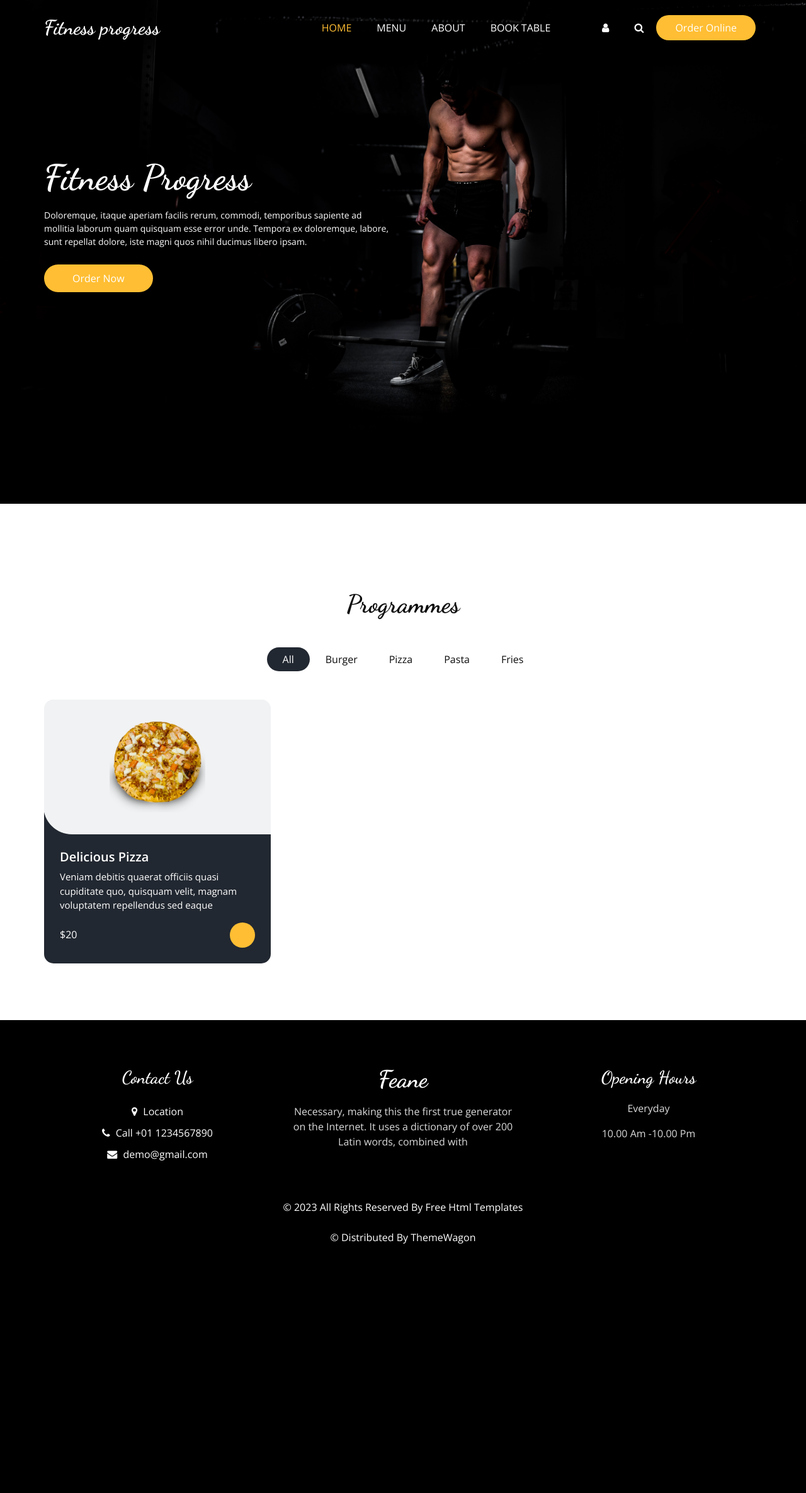
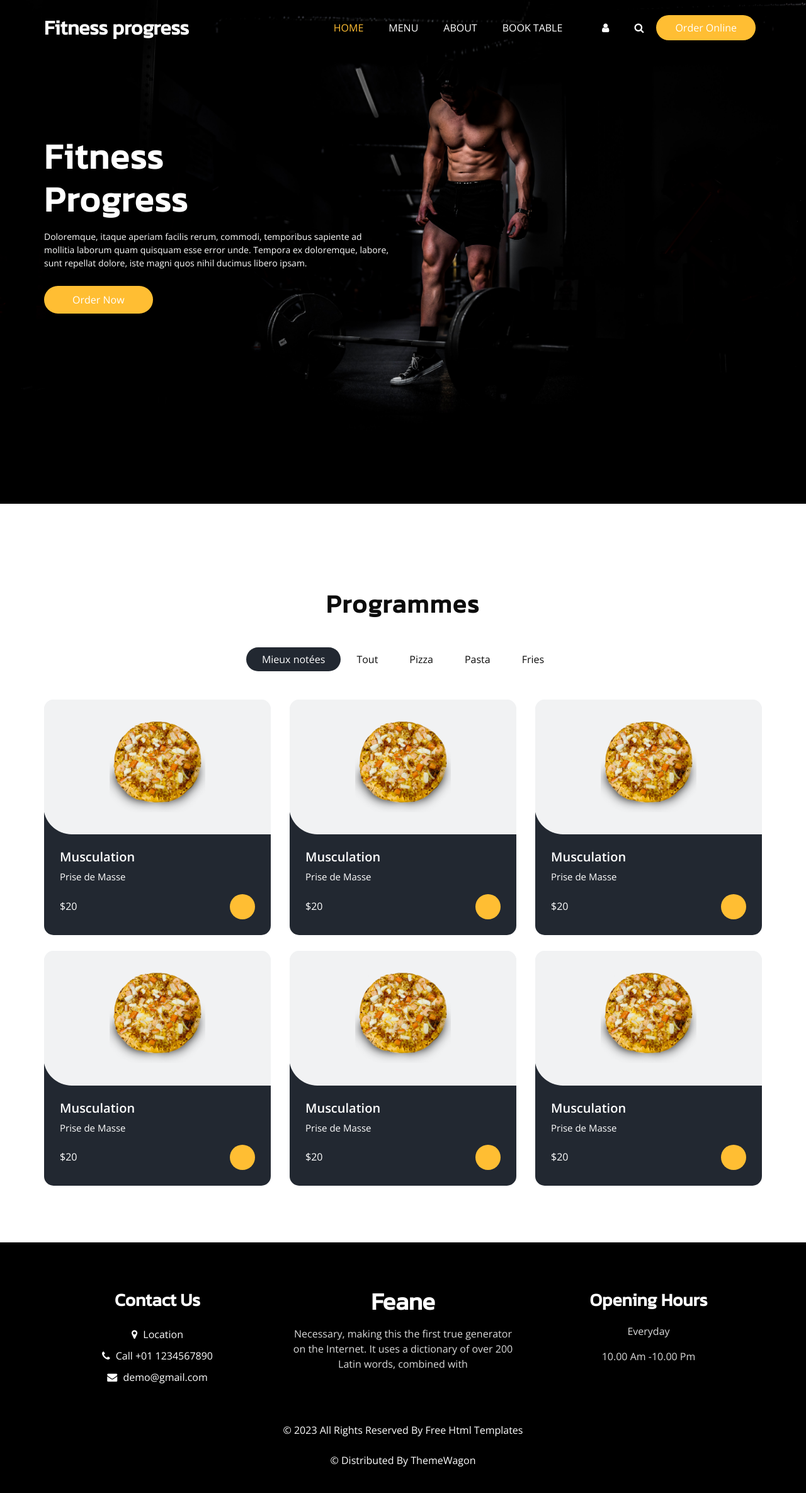
Before and after one commit to Sergiocatalan05/TPI_SergioCatalan, a PHP site: page / in a window 1280 px wide. Shown: the whole page at 63% size. Before the commit the page ends 1975 px from the top, so only its background shows below. Run offline with PHP 8.4, Linux system fonts and the light colour scheme; some libraries are stand-ins or nearby versions.

Commit message:
un peu de css
oui

```diff
--- a/design/feane-1.0.0/css/style.css
+++ b/design/feane-1.0.0/css/style.css
@@ -1,4 +1,5 @@
 @import url("https://fonts.googleapis.com/css2?family=Dancing+Script:wght@400;500;600;700&family=Open+Sans:wght@400;600;700&display=swap");
+@import url("https://fonts.googleapis.com/css?family=Kanit");
 body {
   font-family: "Open Sans", sans-serif;
   color: #0c0c0c;
@@ -32,7 +33,8 @@ body {
 
 h1,
 h2 {
-  font-family: 'Dancing Script', cursive;
+  font-family: 'Kanit';
+  letter-spacing: 2px;
 }
 
 .heading_container {
@@ -148,7 +150,7 @@ a:focus {
 }
 
 .navbar-brand {
-  font-family: 'Dancing Script', cursive;
+  font-family: 'Kanit', cursive;
 }
 
 .navbar-brand span {
@@ -435,13 +437,13 @@ a:focus {
 }
 
 .offer_section .box .detail-box h5 {
-  font-family: 'Dancing Script', cursive;
+  font-family: 'Kanit', cursive;
   font-size: 24px;
   margin: 0;
 }
 
 .offer_section .box .detail-box h6 {
-  font-family: 'Dancing Script', cursive;
+  font-family: 'Kanit', cursive;
   margin: 10px 0;
 }
 
@@ -914,7 +916,7 @@ a:focus {
 .footer_section .footer-logo {
   font-weight: 600;
   margin-bottom: 20px;
-  font-family: 'Dancing Script', cursive;
+  font-family: 'Kanit', cursive;
 }
 
 .footer_section p {
--- a/design/feane-1.0.0/css/style.scss
+++ b/design/feane-1.0.0/css/style.scss
@@ -4,16 +4,15 @@ $primary1: #ffbe33;
 $primary2: #222831;
 $textCol: #1f1f1f;
 
-// import fonts -  font-family: 'Open Sans', sans-serif and  font-family: 'Dancing Script', cursive;
 
-@import url('https://fonts.googleapis.com/css2?family=Dancing+Script:wght@400;500;600;700&family=Open+Sans:wght@400;600;700&display=swap');
+@import url("https://fonts.googleapis.com/css?family=Kanit");
 
 @mixin main-font {
   font-family: "Open Sans", sans-serif;
 }
 
 @mixin second-font {
-  font-family: 'Dancing Script', cursive;
+  font-family: 'Kanit';
 }
 
 @mixin hero_btn($col1, $col2, $pad1, $pad2, $bRadius) {
--- a/design/feane-1.0.0/index.php
+++ b/design/feane-1.0.0/index.php
@@ -20,12 +20,9 @@
   <link rel="stylesheet" type="text/css" href="css/bootstrap.css" />
 
   <!--owl slider stylesheet -->
-  <link rel="stylesheet" type="text/css"
-    href="https://cdnjs.cloudflare.com/ajax/libs/OwlCarousel2/2.3.4/assets/owl.carousel.min.css" />
+  <link rel="stylesheet" type="text/css" href="https://cdnjs.cloudflare.com/ajax/libs/OwlCarousel2/2.3.4/assets/owl.carousel.min.css" />
   <!-- nice select  -->
-  <link rel="stylesheet" href="https://cdnjs.cloudflare.com/ajax/libs/jquery-nice-select/1.1.0/css/nice-select.min.css"
-    integrity="sha512-CruCP+TD3yXzlvvijET8wV5WxxEh5H8P4cmz0RFbKK6FlZ2sYl3AEsKlLPHbniXKSrDdFewhbmBK5skbdsASbQ=="
-    crossorigin="anonymous" />
+  <link rel="stylesheet" href="https://cdnjs.cloudflare.com/ajax/libs/jquery-nice-select/1.1.0/css/nice-select.min.css" integrity="sha512-CruCP+TD3yXzlvvijET8wV5WxxEh5H8P4cmz0RFbKK6FlZ2sYl3AEsKlLPHbniXKSrDdFewhbmBK5skbdsASbQ==" crossorigin="anonymous" />
   <!-- font awesome style -->
   <link href="css/font-awesome.min.css" rel="stylesheet" />
 
@@ -52,8 +49,7 @@
             </span>
           </a>
 
-          <button class="navbar-toggler" type="button" data-toggle="collapse" data-target="#navbarSupportedContent"
-            aria-controls="navbarSupportedContent" aria-expanded="false" aria-label="Toggle navigation">
+          <button class="navbar-toggler" type="button" data-toggle="collapse" data-target="#navbarSupportedContent" aria-controls="navbarSupportedContent" aria-expanded="false" aria-label="Toggle navigation">
             <span class=""> </span>
           </button>
 
@@ -103,7 +99,7 @@
                 <div class="col-md-7 col-lg-6 ">
                   <div class="detail-box">
                     <h1>
-                      Fitness Progress
+                      Fitness <br> Progress
                     </h1>
                     <p>
                       Doloremque, itaque aperiam facilis rerum, commodi, temporibus sapiente ad mollitia laborum quam
@@ -153,8 +149,8 @@
       </div>
 
       <ul class="filters_menu">
-        <li class="active" data-filter="*">All</li>
-        <li data-filter=".burger">Burger</li>
+        <li class="active" data-filter="topRated">Mieux notées</li>
+        <li data-filter="*">Tout</li>
         <li data-filter=".pizza">Pizza</li>
         <li data-filter=".pasta">Pasta</li>
         <li data-filter=".fries">Fries</li>
@@ -162,6 +158,9 @@
 
       <div class="filters-content">
         <div class="row grid">
+          <?php for ($i = 0; $i < 6; $i++) {
+            # code...
+          ?>
             <div class="col-sm-6 col-lg-4 all pizza">
               <div class="box">
                 <div>
@@ -170,11 +169,10 @@
                   </div>
                   <div class="detail-box">
                     <h5>
-                    Delicious Pizza
+                      Musculation
                     </h5>
                     <p>
-                    Veniam debitis quaerat officiis quasi cupiditate quo, quisquam velit, magnam voluptatem repellendus
-                    sed eaque
+                      Prise de Masse
                     </p>
                     <div class="options">
                       <h6>
@@ -187,8 +185,11 @@
                 </div>
               </div>
             </div>
+          <?php
+          } ?>
         </div>
       </div>
+
     </div>
     </div>
   </section>
@@ -263,8 +264,7 @@
   <!-- jQery -->
   <script src="js/jquery-3.4.1.min.js"></script>
   <!-- popper js -->
-  <script src="https://cdn.jsdelivr.net/npm/popper.js@1.16.0/dist/umd/popper.min.js"
-    integrity="sha384-Q6E9RHvbIyZFJoft+2mJbHaEWldlvI9IOYy5n3zV9zzTtmI3UksdQRVvoxMfooAo" crossorigin="anonymous">
+  <script src="https://cdn.jsdelivr.net/npm/popper.js@1.16.0/dist/umd/popper.min.js" integrity="sha384-Q6E9RHvbIyZFJoft+2mJbHaEWldlvI9IOYy5n3zV9zzTtmI3UksdQRVvoxMfooAo" crossorigin="anonymous">
   </script>
   <!-- bootstrap js -->
   <script src="js/bootstrap.js"></script>
```
Also changed, not shown: design/feane-1.0.0/menu.html (+1 -104 lines). Lines whose indentation alone changed are shown as unchanged.
